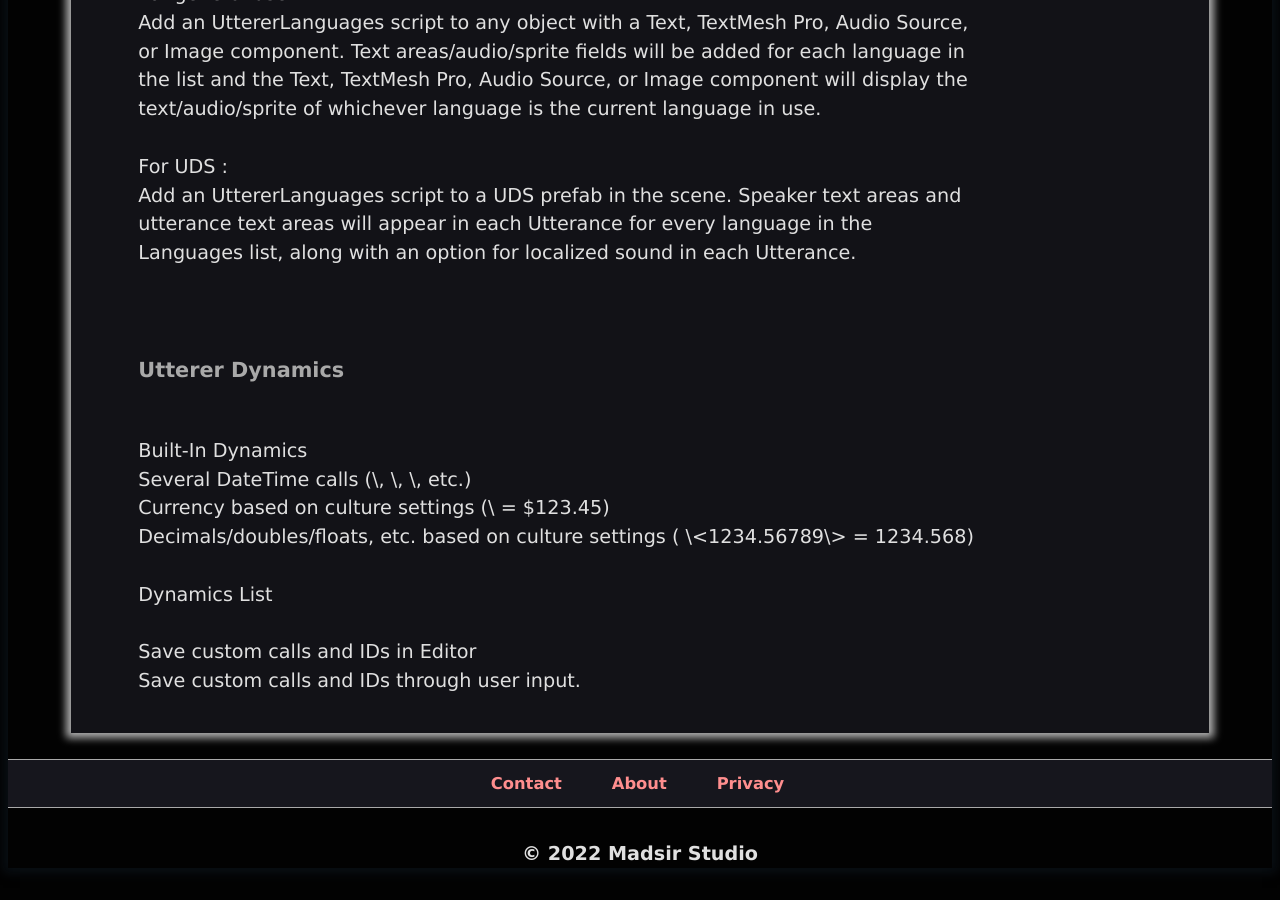
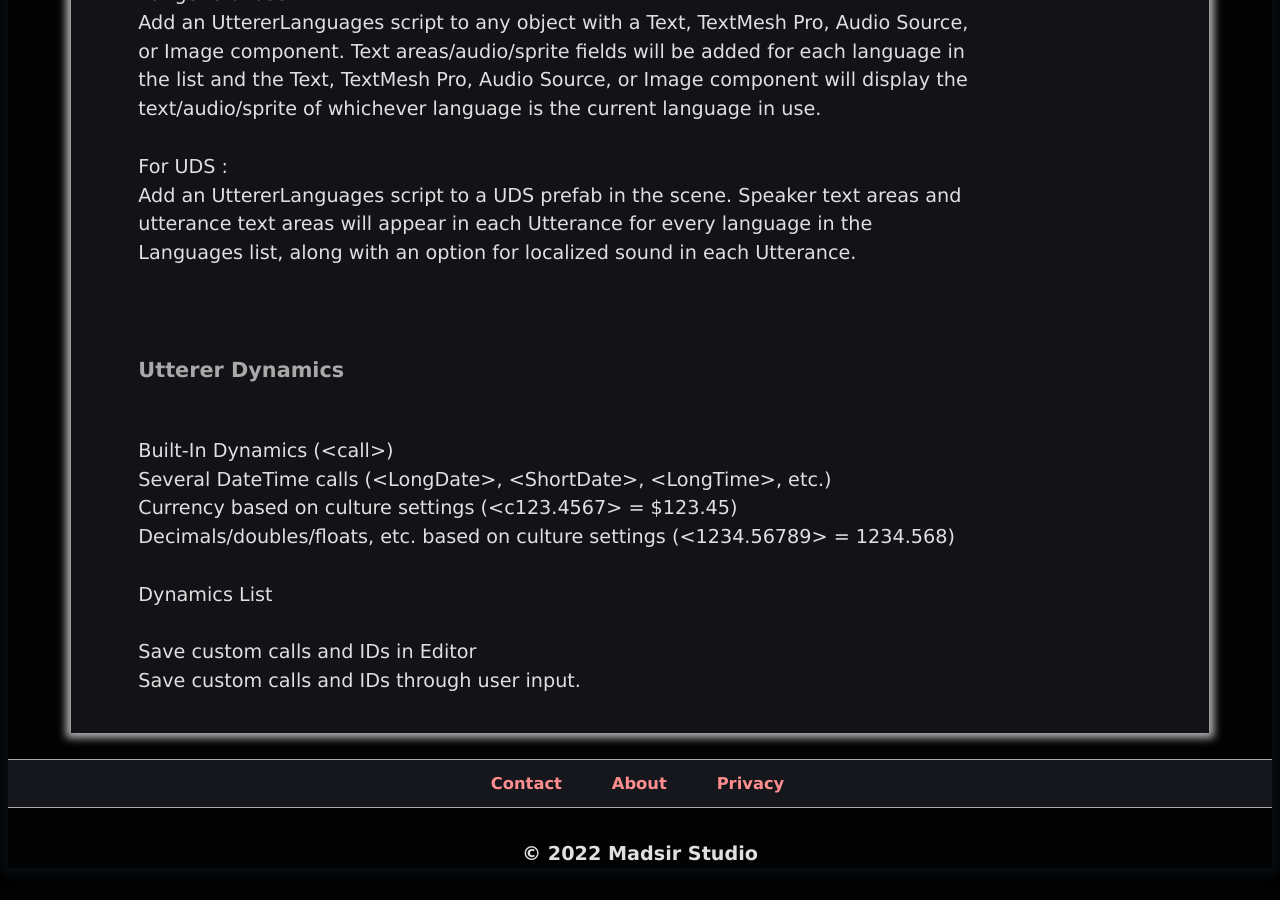
Before and after one commit to Madsir/madsirstudio.github.io, a Jekyll site: the page built from utterer/index.html, in a window 1280 px wide and 900 px high, scrolled down 3633 px. Built offline with Jekyll 4.4.1, drawn with Linux system fonts in a browser that asks for light colours.

Commit message:
Update index.html

```diff
--- a/utterer/index.html
+++ b/utterer/index.html
@@ -131,10 +131,10 @@ Add an UttererLanguages script to a UDS prefab in the scene. Speaker text areas
 	<h2>Utterer Dynamics</h2>
 	<br>
 	<p>
-Built-In Dynamics<br>
-Several DateTime calls (\<LongDate\>, \<ShortDate\>, \<LongTime\>, etc.)<br>
-Currency based on culture settings (\<c123.4567\> = $123.45)<br>
-Decimals/doubles/floats, etc. based on culture settings ( \<1234.56789\> = 1234.568)<br>
+Built-In Dynamics (&lt;call&gt;)<br>
+Several DateTime calls (&lt;LongDate&gt;, &lt;ShortDate&gt;, &lt;LongTime&gt;, etc.)<br>
+Currency based on culture settings (&lt;c123.4567&gt; = $123.45)<br>
+Decimals/doubles/floats, etc. based on culture settings (&lt;1234.56789&gt; = 1234.568)<br>
 <br>
 Dynamics List<br><br>
 Save custom calls and IDs in Editor<br>
```
